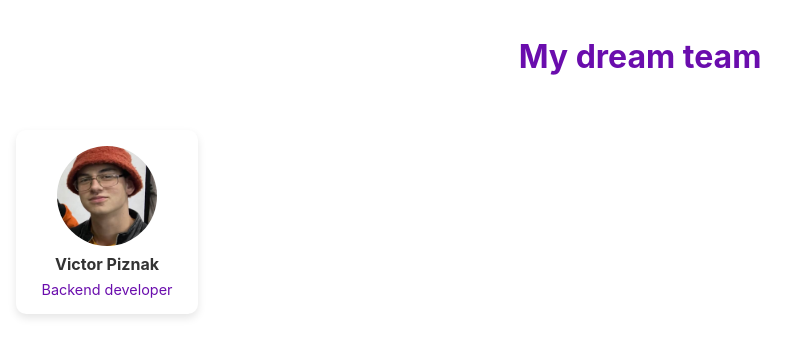
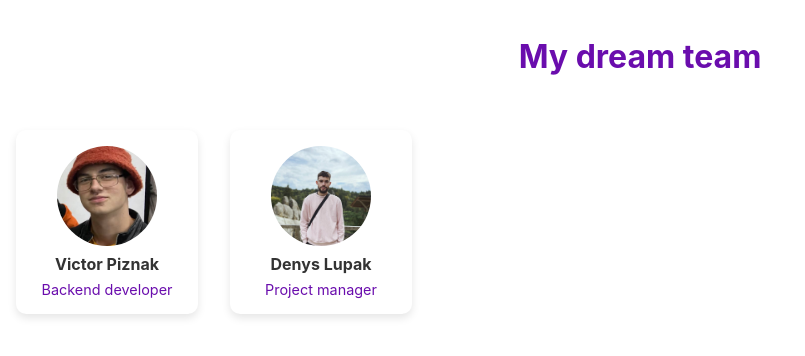
Before and after one commit to Victor3637/Case-study-6, a React (Create React App) app in the folder simple-landing-page/: page / in a window 1280 px wide. Shown: the top 356 px of the page, without its empty margins (0-805 px from the left). Built offline with nearby package versions, Linux system fonts and the light colour scheme.

Commit message:
Update Body.js

```diff
--- a/simple-landing-page/src/components/Body.js
+++ b/simple-landing-page/src/components/Body.js
@@ -8,6 +8,13 @@ const Body = () => {
         <div style={styles.textContainer}>
           <h2 style={styles.name}>Victor Piznak</h2>
           <p style={styles.position}>Backend developer</p>
+        </div>
+      </div>
+   <div style={styles.card}>
+        <img src={"/Lupak.jpg"} alt="Denys Lupak" style={styles.photo} />
+        <div style={styles.textContainer}>
+          <h2 style={styles.name}>Denys Lupak</h2>
+          <p style={styles.position}>Project manager</p>
         </div>
       </div>
     </main>
```
